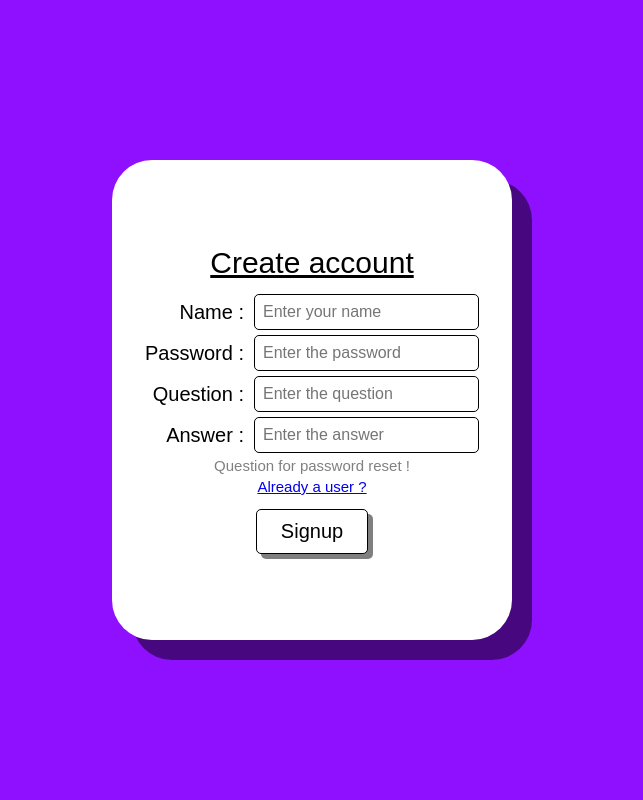
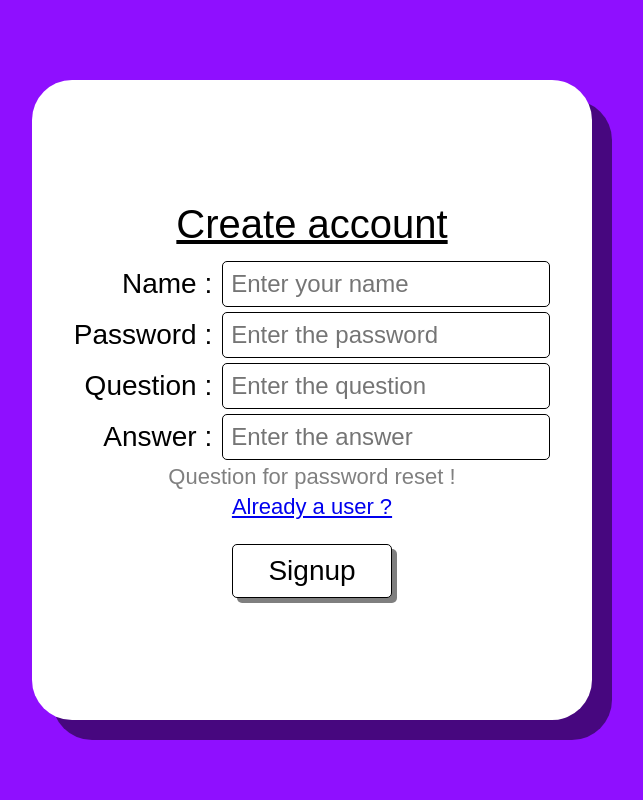
Before and after one commit to Dhanush-ck/trivia-app, a Django app: page /signup in a window 1024 px wide. Shown: the whole page, without its empty margins (200-843 px from the left). Run offline with Django 5.2, Linux system fonts and the light colour scheme; some web fonts are replaced.

Commit message:
feat : Made responsive

```diff
--- a/main/static/css/signup.css
+++ b/main/static/css/signup.css
@@ -141,3 +141,54 @@ a {
         width: 6rem;
     }
 }
+
+@media only screen and (min-width: 768px) and (max-width: 992px) {
+    .form {
+        height: 35rem;
+        width: 30rem;
+        font-size: 24px;
+    }
+
+    .header {
+        font-size: 34px;
+    }
+
+    #id_name, #id_password, #id_question, #id_answer {
+        font-size: 20px;
+    }
+
+    .error, .message, a {
+        font-size: 18px;
+    }
+
+    .submit-button {
+        width: 8rem;
+        font-size: 24px;
+    }
+}
+
+@media only screen and (min-width: 992px) and (max-width: 1200px) and (min-height: 700px) {
+    .form {
+        height: 40rem;
+        width: 35rem;
+        font-size: 28px;
+    }
+
+    .header {
+        font-size: 40px;
+    }
+
+    #id_name, #id_password, #id_question, #id_answer {
+        font-size: 24px;
+    }
+
+    .error, .message, a {
+        font-size: 22px;
+    }
+
+    .submit-button {
+        width: 10rem;
+        font-size: 28px;
+        margin: 20px 0 0 0 ;
+    }
+}
```
